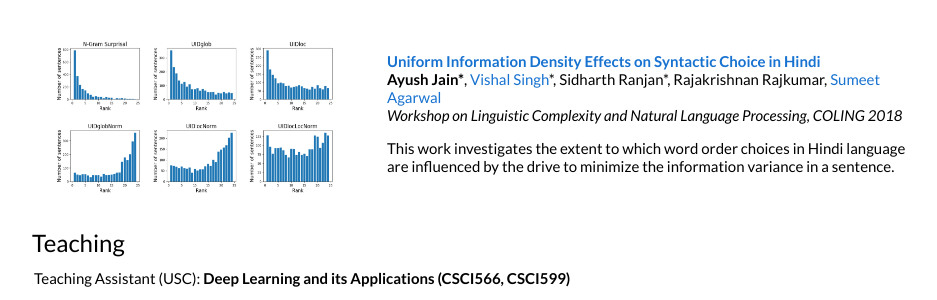
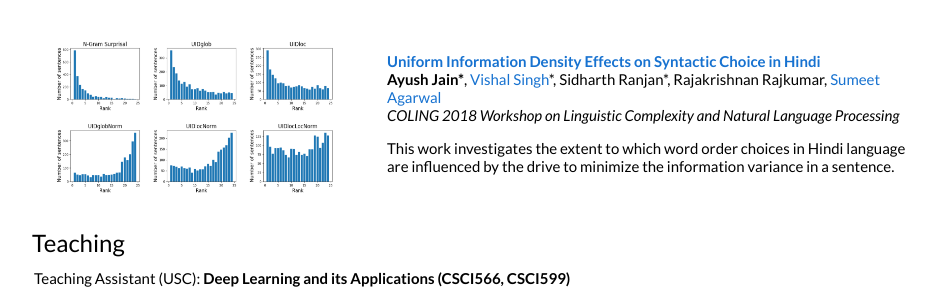
Before and after one commit to ayushj240/ayushj240.github.io, a Jekyll site: the page index.html, which Jekyll copies as it is, in a window 1280 px wide and 900 px high, scrolled down 1627 px. Shown: the part 195-495 px from the top of the window, without its empty margins (163-1100 px from the left). Built offline with Jekyll 4.4.1, drawn with Linux system fonts in a browser that asks for light colours.

Commit message:
rename conf

```diff
--- a/index.html
+++ b/index.html
@@ -315,7 +315,7 @@
               Rajakrishnan Rajkumar,
               <a href="http://web.iitd.ac.in/~sumeet">Sumeet Agarwal</a>
               <br>
-              <em>Workshop on Linguistic Complexity and Natural Language Processing, COLING 2018</em>
+              <em>COLING 2018 Workshop on Linguistic Complexity and Natural Language Processing</em>
               <br>
               <p></p>
               <p>This work investigates the extent to which word order choices in Hindi language are influenced by the drive to minimize the information variance in a sentence.</p>
```
